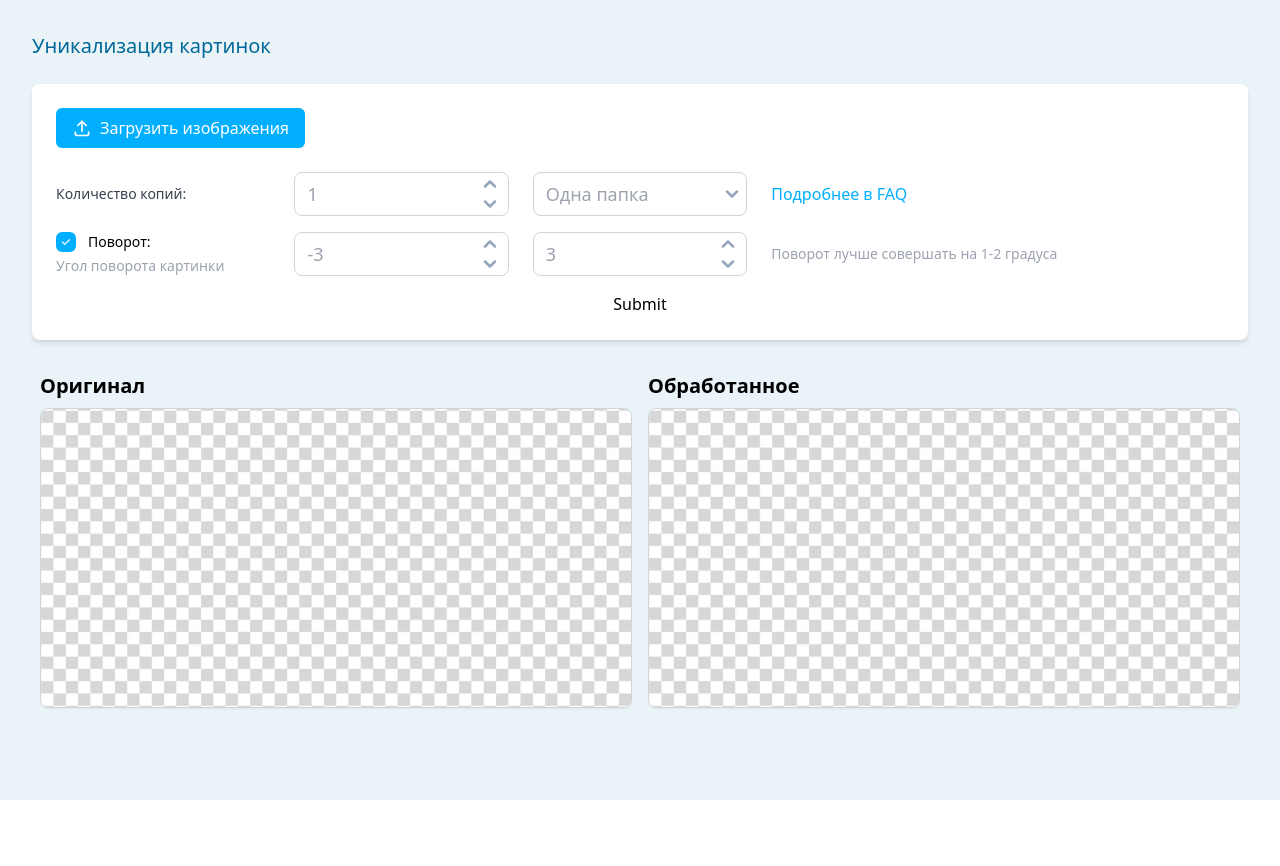
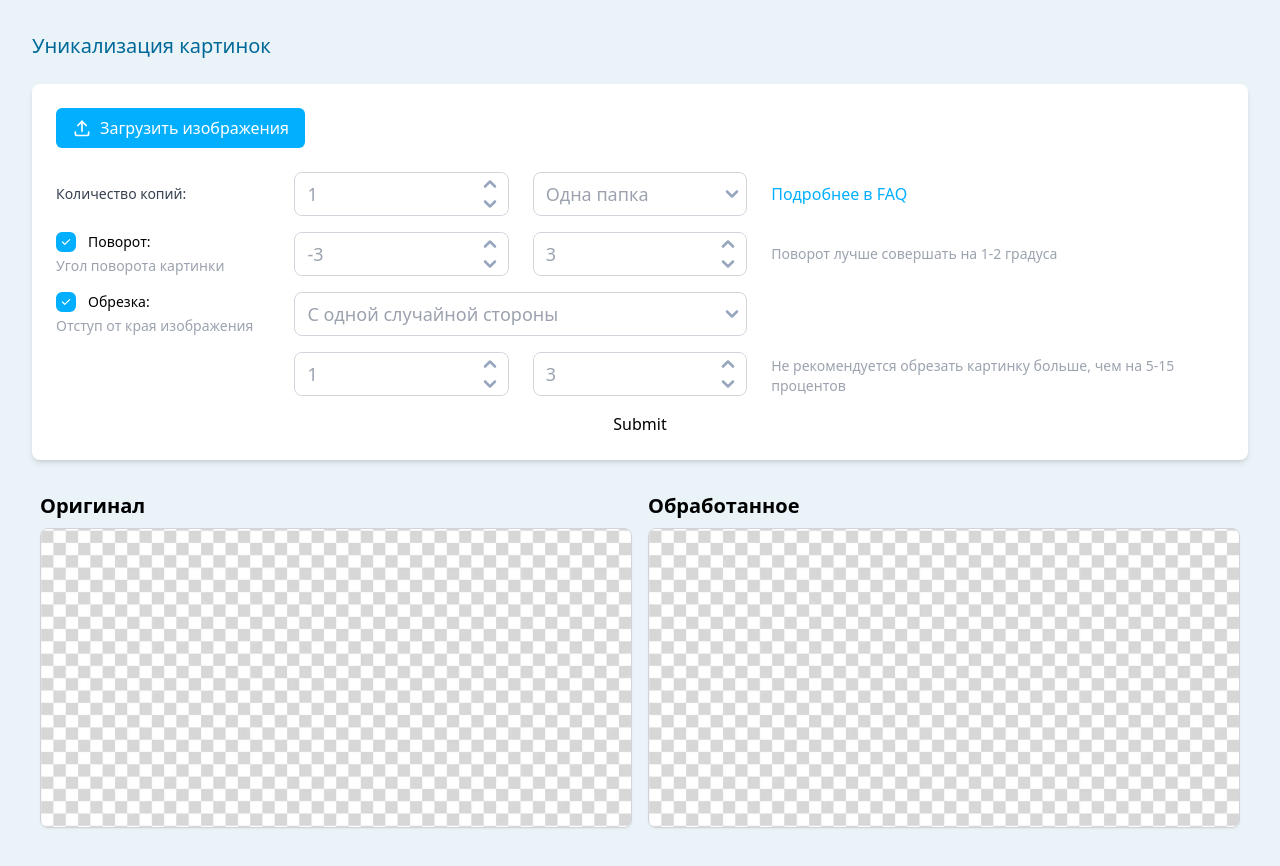
Before and after one commit to Xeelix/react-image-uniqualizer, a React (Vite) app: page / in a window 1280 px wide. Shown: the top 866 px of the page. Before the commit the page ends 800 px from the top, so only its background shows below. Built offline with nearby package versions, Linux system fonts and the light colour scheme.

Commit message:
feat: add crop image

```diff
--- /dev/null
+++ b/src/components/UniqualizationSettings/CropSettings.tsx
@@ -0,0 +1,93 @@
+import React from "react";
+import { Control, Controller } from "react-hook-form";
+import { UniqualizationSettingsForm } from "../../types";
+import { CustomInput } from "../CustomInputs/CustomInput";
+import { CustomCheckbox } from "../CustomInputs/CustomCheckbox";
+import { CustomDropdown } from "../CustomInputs/CustomDropdown";
+
+interface CropSettingsProps {
+  control: Control<UniqualizationSettingsForm>;
+}
+
+const sideOptions = [
+  { value: "random", label: "С одной случайной стороны" },
+  { value: "top", label: "Сверху" },
+  { value: "bottom", label: "Снизу" },
+  { value: "left", label: "Слева" },
+  { value: "right", label: "Справа" },
+];
+const CropSettings: React.FC<CropSettingsProps> = ({ control }) => {
+    return (
+      <div className='flex flex-col gap-6'>
+        <div className='grid grid-cols-5 gap-6'>
+          <div className='flex flex-col gap-1 items-start'>
+            <div className='flex justify-start gap-3'>
+              <Controller
+                control={control}
+                name='crop.enabled'
+                render={({ field }) => (
+                  <CustomCheckbox checked={field.value} onChange={field.onChange} />
+                )}
+              />
+              <label className='text-sm'>Обрезка:</label>
+            </div>
+            <label className='text-sm text-gray-400'>
+              Отступ от края изображения
+            </label>
+          </div>
+
+          <div className='col-span-2'>
+            <Controller
+              control={control}
+              name='crop.side'
+              render={({ field }) => (
+                <CustomDropdown
+                  value={field.value}
+                  onChange={field.onChange}
+                  options={sideOptions}
+                  getOptionLabel={(option) => option.label}
+                  getOptionValue={(option) => option.value}
+                />
+              )}
+            />
+            <div className="grid grid-cols-2 gap-6 mt-4">
+              <Controller
+                control={control}
+                name='crop.min'
+                render={({ field }) => (
+                  <CustomInput
+                    inputType='number'
+                    value={field.value}
+                    onChange={field.onChange}
+                    min={0}
+                    max={100}
+                  />
+                )}
+              />
+
+              <Controller
+                control={control}
+                name='crop.max'
+                render={({ field }) => (
+                  <CustomInput
+                    inputType='number'
+                    value={field.value}
+                    onChange={field.onChange}
+                    min={0}
+                    max={100}
+                  />
+                )}
+              />
+            </div>
+          </div>
+          <div className='col-span-2 flex items-end'>
+            <label className='text-sm text-gray-400'>
+              Не рекомендуется обрезать картинку больше, чем на 5-15 процентов
+            </label>
+          </div>
+        </div>
+      </div>
+    );
+  };
+
+export default CropSettings;
--- a/src/components/UniqualizationSettings/UniqualizationSettings.tsx
+++ b/src/components/UniqualizationSettings/UniqualizationSettings.tsx
@@ -4,8 +4,9 @@ import { useImageStore } from "../../store/ImageStore";
 import { UniqualizationSettingsForm } from "../../types";
 import CopiesAndFolderStructure from "./CopiesAndFolderStructure";
 import RotationSettings from "./RotationSettings";
+import CropSettings from "./CropSettings"; // Import the new component
 import { applyRotation } from "../../utils/applyRotation";
-
+import { applyCrop } from "../../utils/applyCrop";
 
 const UniqualizationSettings: React.FC = () => {
   const { images, setSettings, updateProcessedImage } = useImageStore();
@@ -29,7 +30,6 @@ const UniqualizationSettings: React.FC = () => {
     },
   });
 
-
   const onSubmit = async (data: UniqualizationSettingsForm) => {
     console.log(data);
     setSettings(data);
@@ -39,14 +39,21 @@ const UniqualizationSettings: React.FC = () => {
         img.src = images[i].original;
         img.onload = async () => {
           const rotatedImage = await applyRotation(img, data);
-        updateProcessedImage(i, rotatedImage);
+          const rotatedImg = new Image();
+          rotatedImg.src = rotatedImage;
+          rotatedImg.onload = async () => {
+            const croppedImage = await applyCrop(rotatedImg, data);
+            updateProcessedImage(i, croppedImage);
+          };
         };
       }
       };
+
   return (
     <form onSubmit={handleSubmit(onSubmit)} className="grid gap-4">
       <CopiesAndFolderStructure control={control} />
       <RotationSettings control={control} />
+      <CropSettings control={control} />
 
       <button type="submit">Submit</button>
     </form>
--- /dev/null
+++ b/src/utils/applyCrop.ts
@@ -0,0 +1,71 @@
+import { UniqualizationSettingsForm } from "../types";
+
+export const applyCrop = async (
+  image: HTMLImageElement,
+  settings: UniqualizationSettingsForm
+): Promise<string> => {
+  if (!settings.crop.enabled) {
+    return image.src;
+  }
+
+  const canvas = document.createElement("canvas");
+  const ctx = canvas.getContext("2d");
+
+  if (!ctx) {
+    throw new Error("Could not get canvas context");
+  }
+
+  const width = image.width;
+  const height = image.height;
+
+  const cropAmount = Math.floor(
+    Math.random() * (settings.crop.max - settings.crop.min + 1) +
+      settings.crop.min
+  );
+  let cropX = 0;
+  let cropY = 0;
+  let cropWidth = width;
+  let cropHeight = height;
+
+  switch (settings.crop.side) {
+    case "top":
+      cropY = cropAmount;
+      cropHeight -= cropAmount;
+      break;
+    case "bottom":
+      cropHeight -= cropAmount;
+      break;
+    case "left":
+      cropX = cropAmount;
+      cropWidth -= cropAmount;
+      break;
+    case "right":
+      cropWidth -= cropAmount;
+      break;
+    case "random": {
+      const sides = ["top", "bottom", "left", "right"];
+      const randomSide = sides[Math.floor(Math.random() * sides.length)];
+      return applyCrop(image, {
+        ...settings,
+        crop: { ...settings.crop, side: randomSide as any },
+      });
+    }
+  }
+
+  canvas.width = cropWidth;
+  canvas.height = cropHeight;
+
+  ctx.drawImage(
+    image,
+    cropX,
+    cropY,
+    cropWidth,
+    cropHeight,
+    0,
+    0,
+    cropWidth,
+    cropHeight
+  );
+
+  return canvas.toDataURL();
+};
```
Lines whose indentation alone changed are shown as unchanged.
